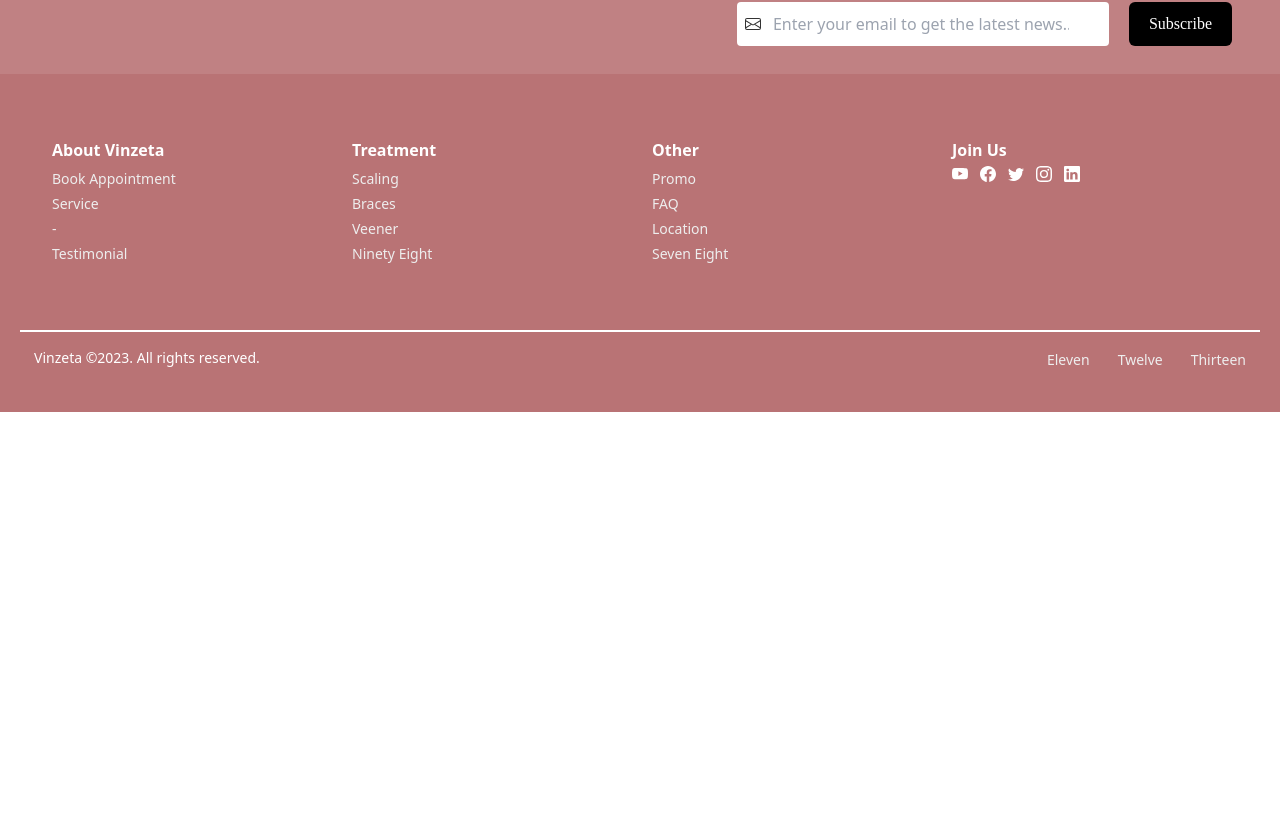
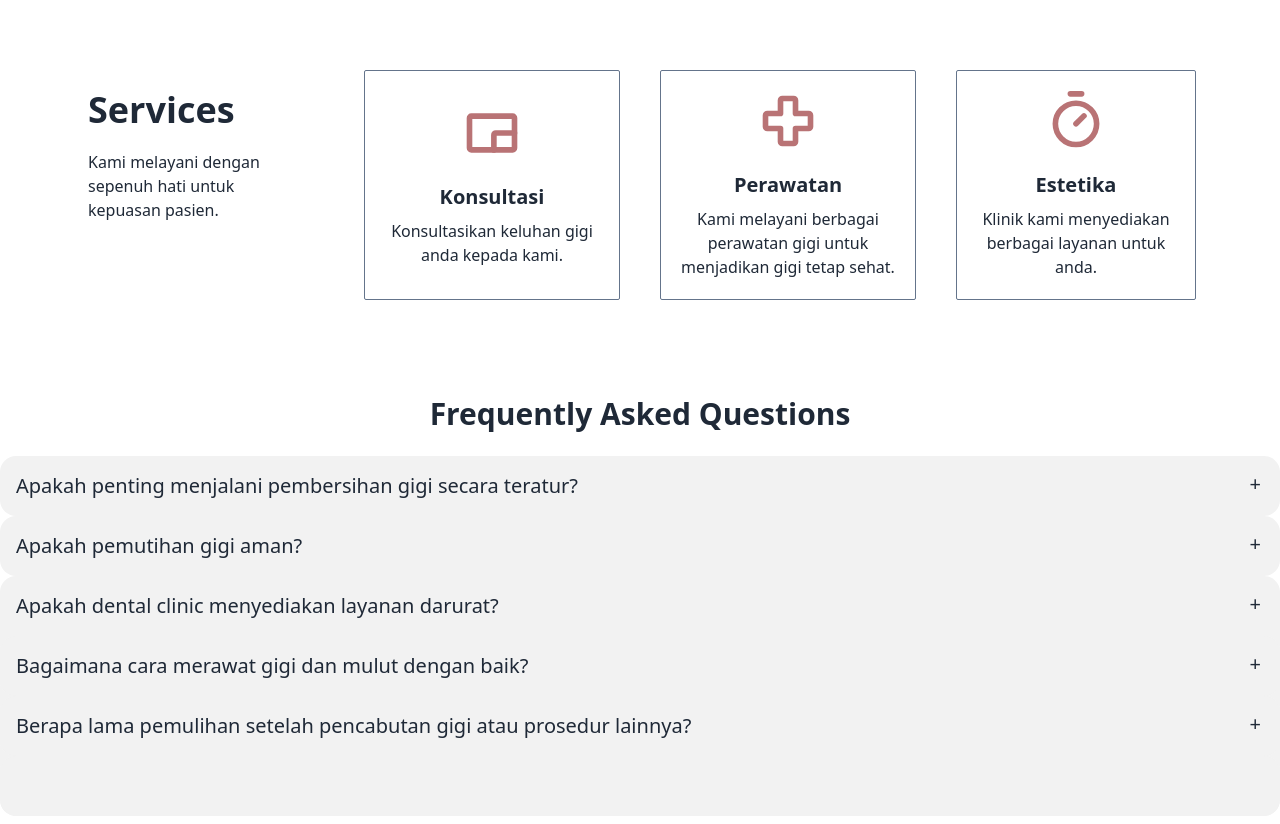
Before and after one commit to anggernuramin/vitalitas-medical-vocasia, a React (Vite) app: page / in a window 1280 px wide. Shown: the part 1236-2060 px from the top of the page. Before the commit the page ends 1648 px from the top, so only its background shows below. Built offline with nearby package versions, Linux system fonts and the light colour scheme.

Commit message:
feature:faqandservice

```diff
--- a/src/App.jsx
+++ b/src/App.jsx
@@ -2,6 +2,8 @@ import Hero from "./components/navbar/Hero";
 import Servis from "./components/navbar/Servis";
 import Navbar from "./components/navbar/Navbar";
 import Footer from "./components/footer-page/Footer";
+import Faq from "./components/faq-page/Faq";
+import Services from "./components/service-page/Services"
 
 function App() {
   return (
@@ -9,6 +11,8 @@ function App() {
       <Navbar />
       <Hero />
       <Servis />
+      <Services />
+      <Faq />
       <Footer />
     </>
   );
--- /dev/null
+++ b/src/components/faq-page/Faq.jsx
@@ -0,0 +1,63 @@
+const Faq = () => {
+  return (
+      <>
+      <br></br>
+      <div class="container center">
+      <h1 className="text-3xl font-bold text-center">Frequently Asked Questions</h1>
+      <br></br>
+      <div className="collapse collapse-plus bg-base-200">
+          <input type="radio" name="my-accordion-3" checked="checked" />
+          <div className="collapse-title text-xl font-small">
+              Apakah penting menjalani pembersihan gigi secara teratur?
+          </div>
+          <div className="collapse-content">
+              <p>Ya, pembersihan gigi secara teratur membantu mencegah penumpukan plak dan tartar yang dapat menyebabkan masalah gigi dan gusi. Ini juga mendukung pemeliharaan kesehatan mulut secara keseluruhan.</p>
+          </div>
+          </div>
+          <div className="collapse collapse-plus bg-base-200">
+              <input type="radio" name="my-accordion-3" />
+              <div className="collapse-title text-xl font-small">
+              Apakah pemutihan gigi aman?
+              </div>
+              <div className="collapse-content">
+                  <p>Ya, pemutihan gigi yang dilakukan oleh profesional gigi umumnya aman. Namun, sebaiknya berkonsultasi dengan dokter gigi sebelum memutuskan untuk menjalani prosedur ini.</p>
+              </div>
+          </div>
+          <div className="collapse collapse-plus bg-base-200">
+              <input type="radio" name="my-accordion-3" />
+              <div className="collapse-title text-xl font-small">
+              Apakah dental clinic menyediakan layanan darurat?
+              </div>
+              <div className="collapse-content">
+                  <p>Ya, banyak dental clinic menyediakan layanan darurat untuk kasus seperti kecelakaan gigi, nyeri hebat, atau masalah lain yang memerlukan penanganan segera.</p>
+              </div>
+              <div className="collapse collapse-plus bg-base-200">
+          <input type="radio" name="my-accordion-3" checked="checked" />
+          <div className="collapse-title text-xl font-small">
+              Bagaimana cara merawat gigi dan mulut dengan baik?
+          </div>
+          <div className="collapse-content">
+              <p>Sikat gigi setidaknya dua kali sehari, gunakan benang gigi secara teratur, batasi konsumsi gula, hindari rokok, dan hindari minuman berwarna yang dapat membuat gigi berubah warna.</p>
+          </div>
+          </div>
+          <div className="collapse collapse-plus bg-base-200">
+          <input type="radio" name="my-accordion-3" checked="checked" />
+          <div className="collapse-title text-xl font-small">
+              Berapa lama pemulihan setelah pencabutan gigi atau prosedur lainnya?
+          </div>
+          <div className="collapse-content">
+              <p>Waktu pemulihan dapat bervariasi tergantung pada jenis prosedur. Dokter gigi akan memberikan pedoman pemulihan dan perawatan lanjutan yang diperlukan setelah prosedur.</p>
+          </div>
+          </div>
+          <div className="collapse collapse-plus bg-base-200">
+          <input type="radio" name="my-accordion-3" checked="checked" />
+          </div>
+          </div>
+          </div>
+          <br></br>
+          <br></br>
+          </>
+  );
+}
+
+export default Faq
--- /dev/null
+++ b/src/components/service-page/Services.jsx
@@ -0,0 +1,40 @@
+import { PictureInPicture, FirstAid, Timer } from "phosphor-react";
+const Services = () => {
+  return (
+    <div className="container mx-auto mt-24 min-w-full">
+      <section className="flex justify-center items-center flex-col gap-5">
+        <div className="grid grid-cols-1 md:grid-cols-2 lg:grid-cols-4 gap-10">
+        <div className="justify-center items-center flex-col w-64 py-5 px-5 rounded-sm border-slate-500">
+            <h2 className="text-4xl font-bold mb-5">Services</h2>
+            <p className="text-base mb-5">Kami melayani dengan sepenuh hati untuk kepuasan pasien.</p>
+          </div>
+          <div className="border flex justify-center items-center flex-col w-64 py-5 px-5 rounded-sm border-slate-500">
+            <span className="mb-5">
+              <PictureInPicture size={60} color="#B97375" weight="bold" />
+            </span>
+            <h3 className="font-bold text-xl mb-2">Konsultasi</h3>
+            <p className="text-center">Konsultasikan keluhan gigi anda kepada kami.</p>
+          </div>
+          <div className="border flex justify-center items-center flex-col w-64 py-5 px-5 rounded-sm border-slate-500">
+            <span className="mb-5">
+              <FirstAid size={60} color="#B97375" weight="bold" />
+            </span>
+            <h3 className="font-bold text-xl mb-2">Perawatan</h3>
+            <p className="text-center">Kami melayani berbagai perawatan gigi untuk menjadikan gigi tetap sehat.</p>
+          </div>
+          <div className="border flex justify-center items-center flex-col w-60 py-5 px-5 rounded-sm border-slate-500">
+            <span className="mb-5">
+              <Timer size={60} color="#B97375" weight="bold" />
+            </span>
+            <h3 className="font-bold text-xl mb-2">Estetika</h3>
+            <p className="text-center"> Klinik kami menyediakan berbagai layanan untuk anda.</p>
+          </div>
+        </div>
+      </section>
+      <br></br>
+      <br></br>
+      <br></br>
+    </div>
+  );
+};
+export default Services;
```
